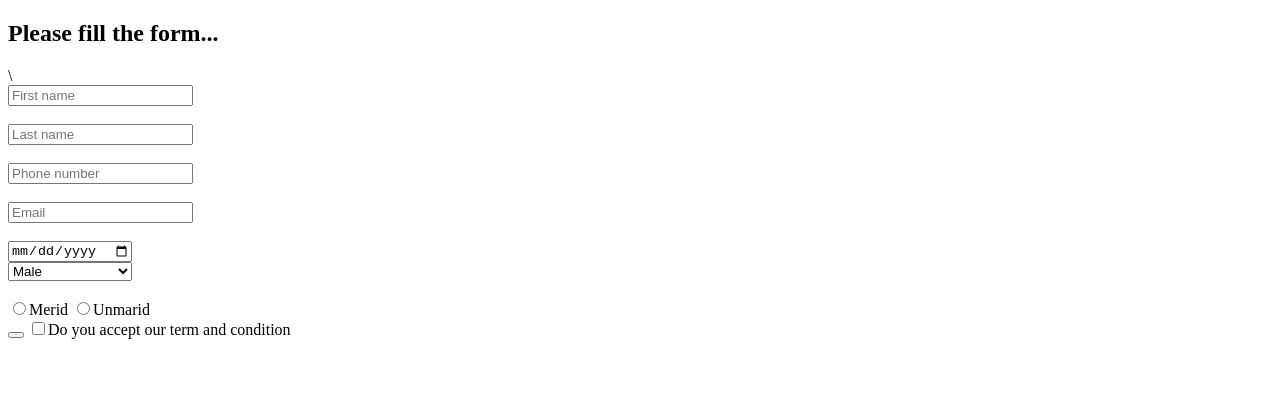
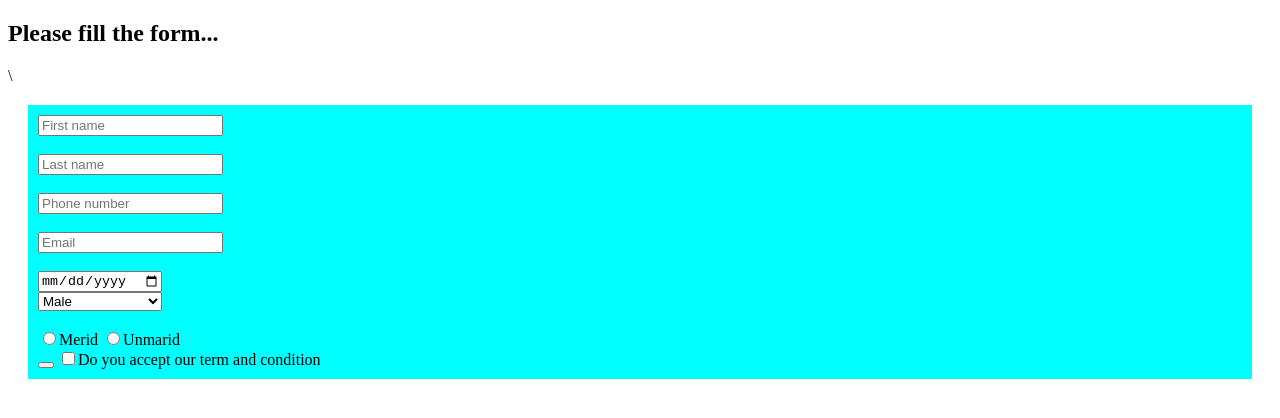
Before and after one commit to Jakaria425/my-first-github-repo, a plain HTML site: page form.html in a window 1280 px wide. Drawn offline with Linux system fonts and the light colour scheme.

Commit message:
correction complit in form id

```diff
--- a/style/style.css
+++ b/style/style.css
@@ -1,4 +1,4 @@
-#from{
+#from1{
     border: 30%;
     padding: 10px;
     margin: 20px;
```
